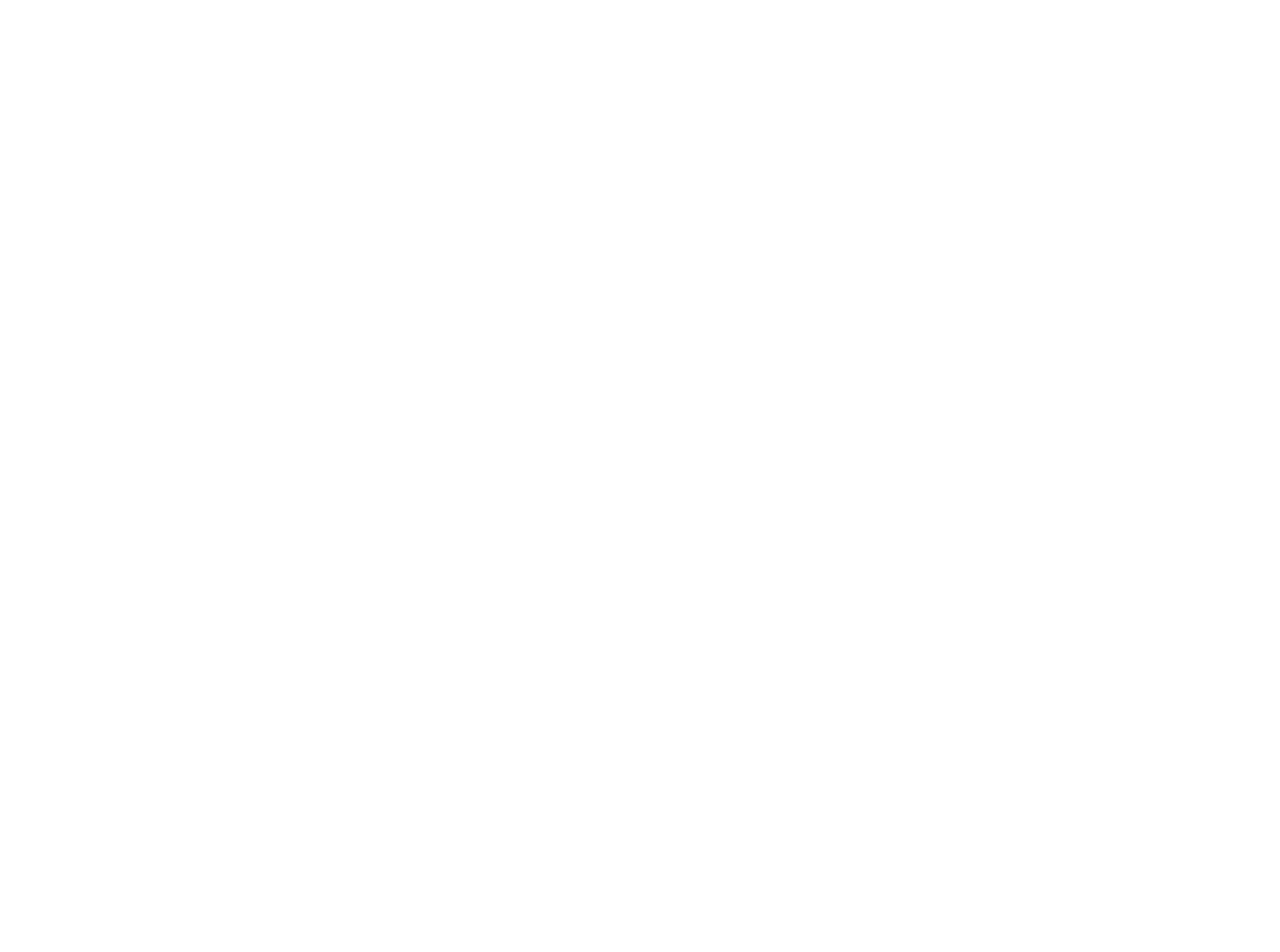
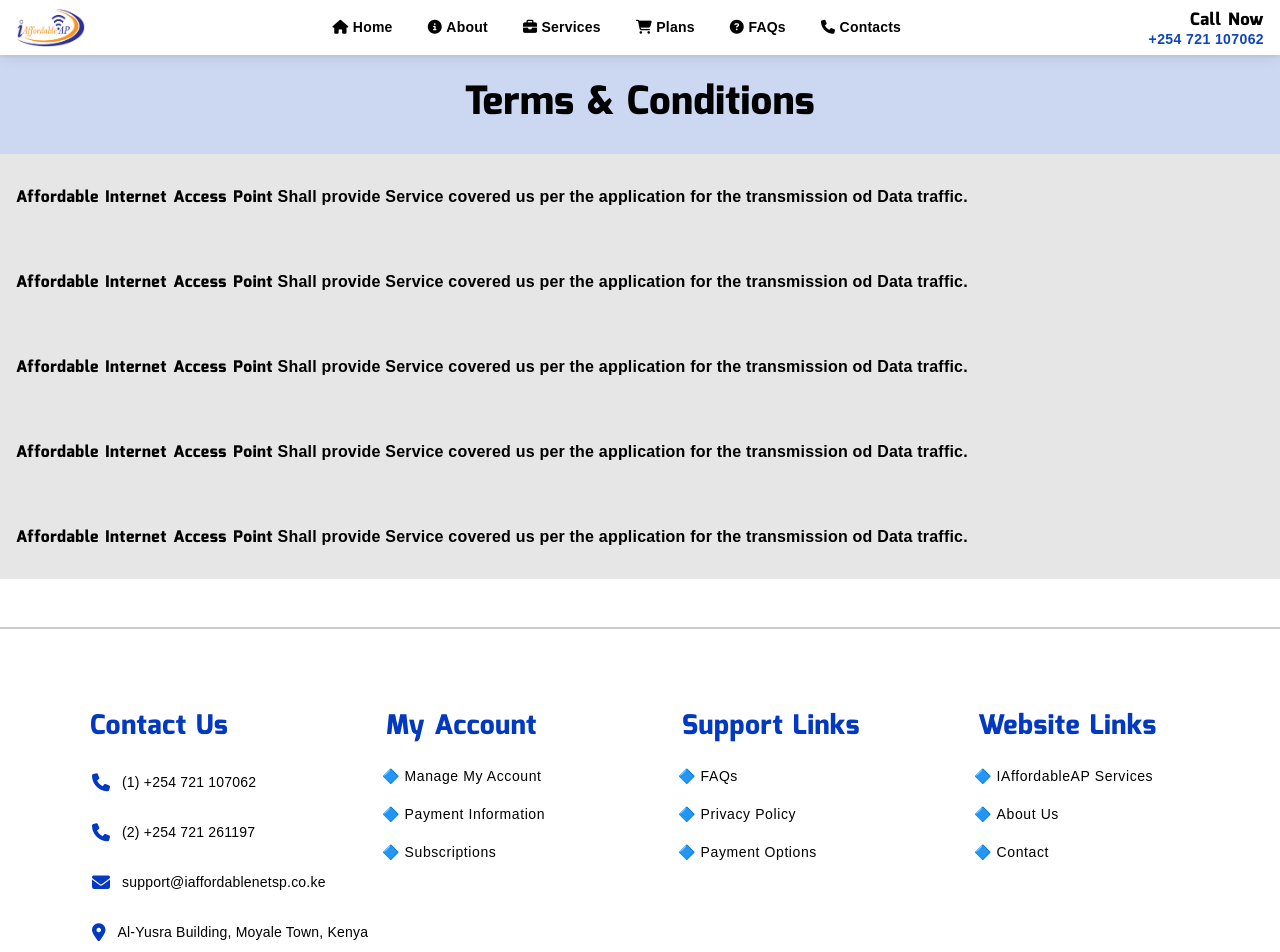
Before and after one commit to Abdirino/I-Affordable-Internet-Provider, a React (Create React App) app: page /privacy in a window 1280 px wide. Before the commit this address had no page. Shown: the top 952 px of the page. Before the commit the page ends 800 px from the top, so only its background shows below. Built offline with nearby package versions, Linux system fonts and the light colour scheme.

Commit message:
🧑‍💻

```diff
--- a/src/App.js
+++ b/src/App.js
@@ -3,6 +3,7 @@ import { BrowserRouter, Route, Routes } from "react-router-dom";
 import "./App.css";
 import ScrollToTop from "./ScrollToTop";
 import Loader from "./Components/Loader/Loader";
+import Privacy from "./Pages/PrivacyPolicy/Privacy";
 
 const Home = lazy(() => import("./Pages/Home/Home"));
 const About = lazy(() => import("./Pages/About/About"));
@@ -42,6 +43,7 @@ function App() {
               <Route path="/service2" element={<Service2 />} />
               <Route path="/service3" element={<Service3 />} />
               <Route path="/FAQs" element={<FAQs />} />
+              <Route path="/privacy" element={<Privacy />} />
             </Routes>
           </Suspense>
         </BrowserRouter>
--- a/src/Components/Footer/Footer.jsx
+++ b/src/Components/Footer/Footer.jsx
@@ -51,7 +51,12 @@ const Footer = () => {
               >
                 <li>FAQs</li>
               </Link>
-              <li>Privacy Policy</li>
+              <Link
+                to="/privacy"
+                style={{ color: "inherit", textDecoration: "inherit" }}
+              >
+                <li>Privacy Policy</li>
+              </Link>
               <Link
                 to="/Package"
                 style={{ color: "inherit", textDecoration: "inherit" }}
@@ -73,16 +78,16 @@ const Footer = () => {
                 <li>IAffordableAP Services</li>
               </Link>
               <Link
-                to="/Package"
+                to="/about"
                 style={{ color: "inherit", textDecoration: "inherit" }}
               >
-                <li>Packages</li>
+                <li>About Us</li>
               </Link>
               <Link
                 to="/contact"
                 style={{ color: "inherit", textDecoration: "inherit" }}
               >
-                <li>Contact Us</li>
+                <li>Contact</li>
               </Link>
             </section>
           </Reveal>
--- /dev/null
+++ b/src/Pages/PrivacyPolicy/Privacy.jsx
@@ -0,0 +1,48 @@
+import React from "react";
+import "./privacy.css";
+
+import Navbar from "../../Components/Navbar/Navbar";
+import Footer from "../../Components/Footer/Footer";
+
+const Privacy = () => {
+  return (
+    <>
+      <Navbar />
+      <div className="Privacy">
+        <div className="privacy">
+          <h1>Terms & Conditions</h1>
+          <div className="policies">
+            <p>
+              <span>Affordable Internet Access Point</span> Shall provide
+              Service covered us per the application for the transmission od
+              Data traffic.
+            </p>
+            <p>
+              <span>Affordable Internet Access Point</span> Shall provide
+              Service covered us per the application for the transmission od
+              Data traffic.
+            </p>
+            <p>
+              <span>Affordable Internet Access Point</span> Shall provide
+              Service covered us per the application for the transmission od
+              Data traffic.
+            </p>
+            <p>
+              <span>Affordable Internet Access Point</span> Shall provide
+              Service covered us per the application for the transmission od
+              Data traffic.
+            </p>
+            <p>
+              <span>Affordable Internet Access Point</span> Shall provide
+              Service covered us per the application for the transmission od
+              Data traffic.
+            </p>
+          </div>
+        </div>
+      </div>
+      <Footer />
+    </>
+  );
+};
+
+export default Privacy;
--- /dev/null
+++ b/src/Pages/PrivacyPolicy/privacy.css
@@ -0,0 +1,20 @@
+*{
+    margin: 0; padding: 0;
+    box-sizing: border-box;
+}
+.privacy{
+    padding: 3rem 0;
+}
+.privacy h1{
+    font-size: 39px;
+    padding: 1.7rem;
+    background: rgba(3, 56, 191, 0.2);
+}
+.policies{
+    padding: 2rem 1rem;
+    display: flex;
+    flex-direction: column;
+    gap: 4rem;
+    text-align: start;
+    background: rgba(128, 128, 128, 0.2);
+}
```
